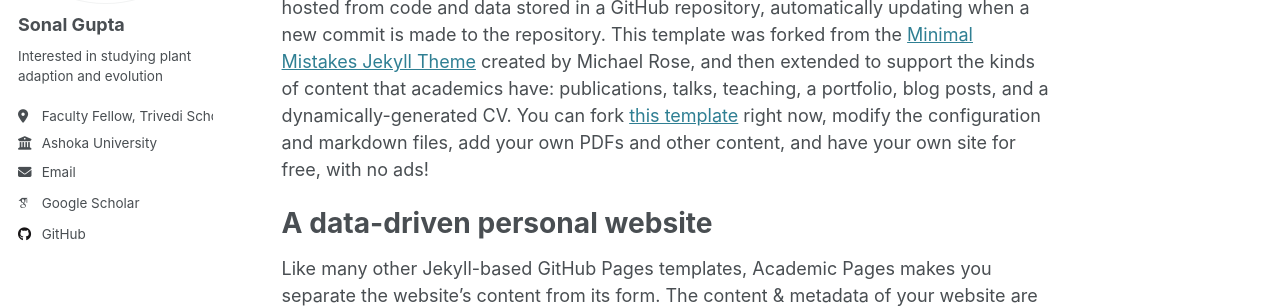
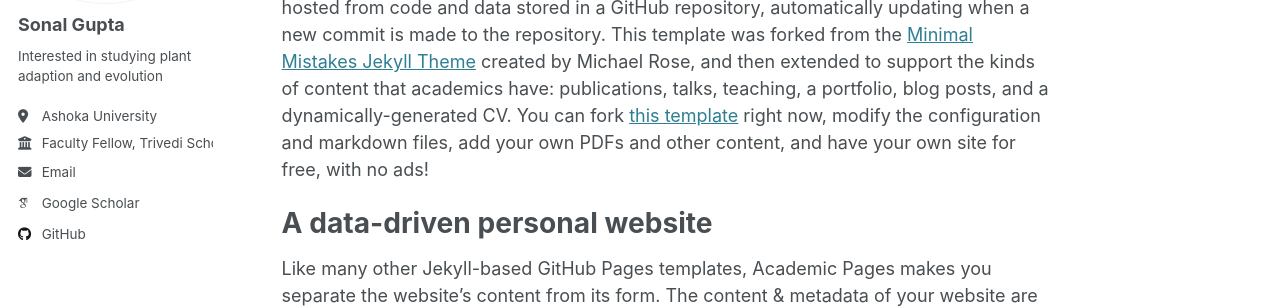
Before and after one commit to gupta-plantgenevo/gupta-plantgenevo.github.io, a Jekyll site: the page built from _pages/about.md, in a window 1280 px wide. Shown: the part 236-544 px from the top of the page. Built offline with Jekyll 4.4.1, drawn with Linux system fonts in a browser that asks for light colours; some web fonts are replaced.

```diff
--- a/_config.yml
+++ b/_config.yml
@@ -26,8 +26,8 @@ author:
   name             : "Sonal Gupta"
   pronouns         : # example: "she/her"
   bio              : "Interested in studying plant adaption and evolution"
-  location         : "Faculty Fellow, Trivedi School of Bioscience"
-  employer         : "Ashoka University"
+  employer         : "Faculty Fellow, Trivedi School of Bioscience"
+  location         : "Ashoka University"
   uri              : # URL
   email            : "sonal.gupta@ashoka.edu.in"
 
```
